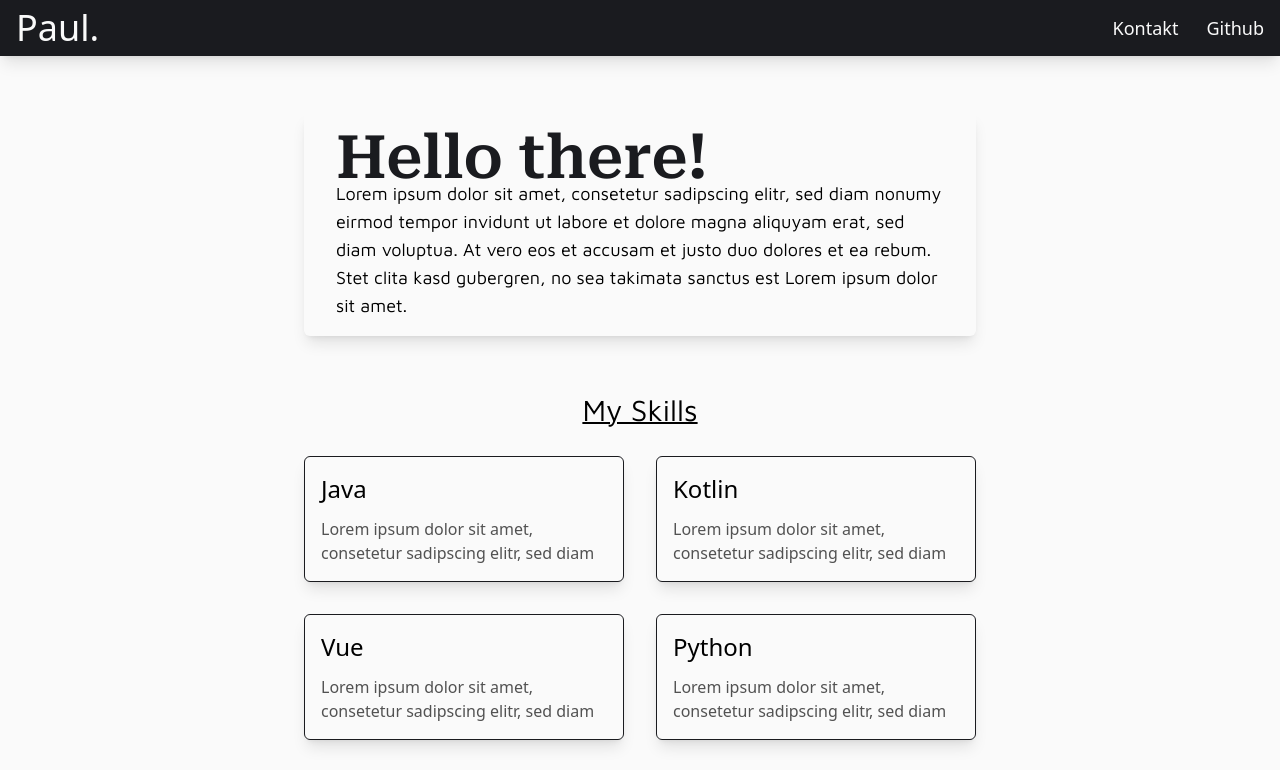
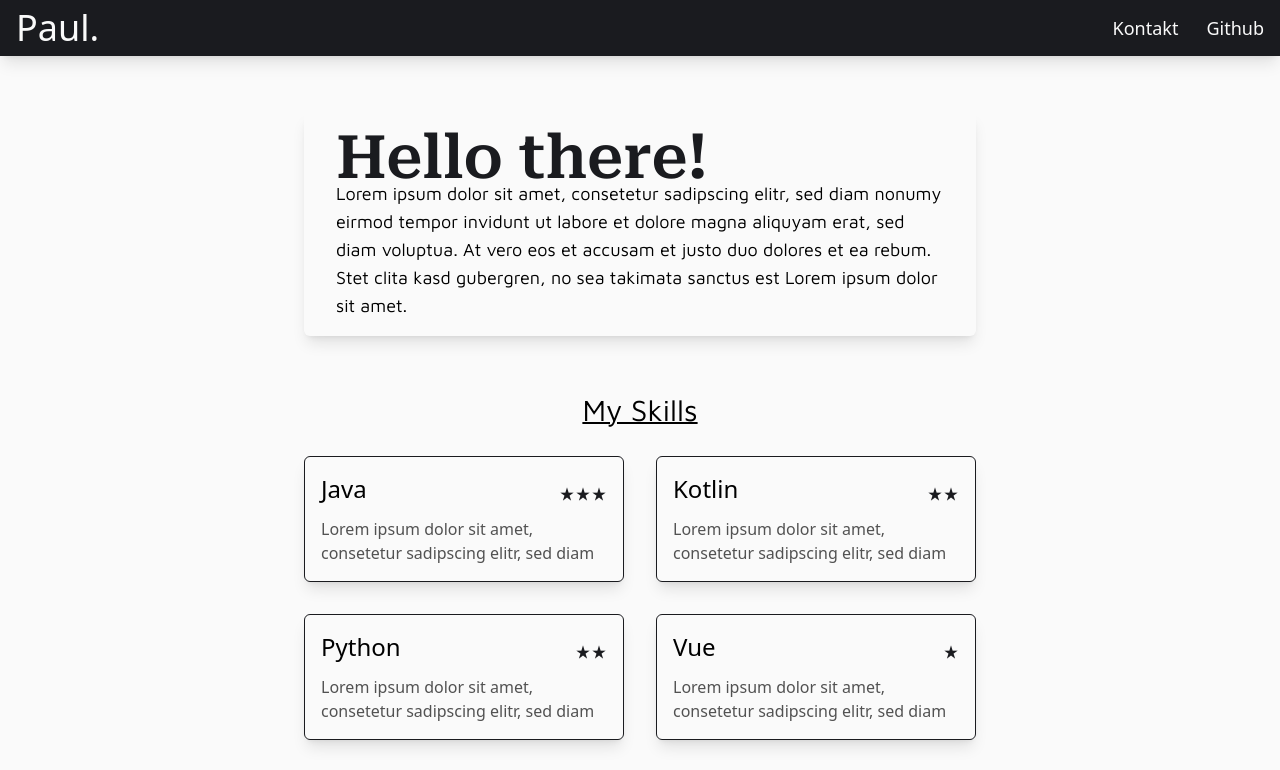
Before and after one commit to Paulanerus/paulee-site, a Vue app: page / in a window 1280 px wide. Shown: the top 770 px of the page. Built offline with nearby package versions, Linux system fonts and the light colour scheme.

Commit message:
Added star rating for a skill

```diff
--- a/src/components/skills/SkillEntry.vue
+++ b/src/components/skills/SkillEntry.vue
@@ -3,8 +3,11 @@
         class="max-w-xs border border-default-dark rounded-md shadow-lg transition ease-in-out hover:-translate-y-4 m-4 hover:shadow-2xl"
     >
         <div class="font-mave p-4">
-            <div>
+            <div class="flex items-center justify-between">
                 <h1 class="text-2xl mb-3">{{ title }}</h1>
+                <div>
+                  <span v-for="i in rating" class="material-icons text-default-dark text-base">star_rate</span>
+                </div>
             </div>
             <p class="text-neutral-600">{{ content }}</p>
         </div>
@@ -16,7 +19,8 @@ export default {
     name: 'SkillsEntry',
     props: {
         title: String,
-        content: String
+        content: String,
+        rating: Number,
     },
 }
 </script>
--- a/src/components/skills/Skills.vue
+++ b/src/components/skills/Skills.vue
@@ -4,22 +4,27 @@
         <SkillEntry
             title="Java"
             content="Lorem ipsum dolor sit amet, consetetur sadipscing elitr, sed diam"
+            :rating="3"
         />
         <SkillEntry
             title="Kotlin"
             content="Lorem ipsum dolor sit amet, consetetur sadipscing elitr, sed diam"
+            :rating="2"
+        />
+        <SkillEntry
+            title="Python"
+            content="Lorem ipsum dolor sit amet, consetetur sadipscing elitr, sed diam"
+            :rating="2"
         />
         <SkillEntry
             title="Vue"
             content="Lorem ipsum dolor sit amet, consetetur sadipscing elitr, sed diam"
-        />
-        <SkillEntry
-            title="Python"
-            content="Lorem ipsum dolor sit amet, consetetur sadipscing elitr, sed diam"
+            :rating="1"
         />
         <SkillEntry
             title="C/C++"
             content="Lorem ipsum dolor sit amet, consetetur sadipscing elitr, sed diam"
+            :rating="1"
         />
     </div>
 </template>
--- a/src/index.css
+++ b/src/index.css
@@ -1,5 +1,6 @@
 @import url("https://fonts.googleapis.com/css2?family=Roboto+Serif:wght@600&display=swap");
 @import url("https://fonts.googleapis.com/css2?family=Maven+Pro&family=Roboto+Serif:wght@600&display=swap");
+@import url("https://fonts.googleapis.com/icon?family=Material+Icons");
 
 @tailwind base;
 
```
